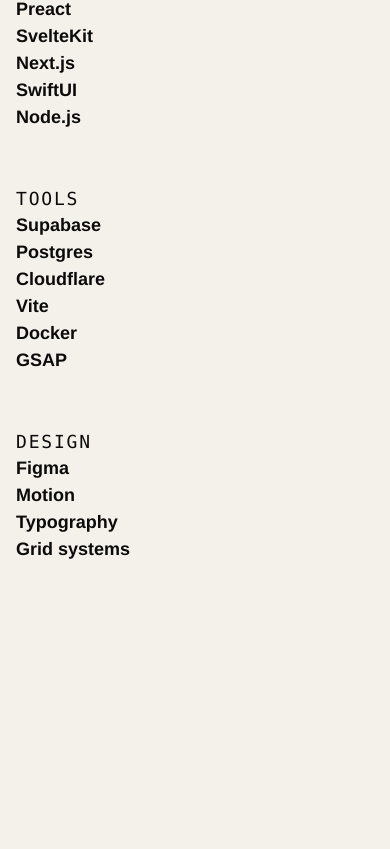
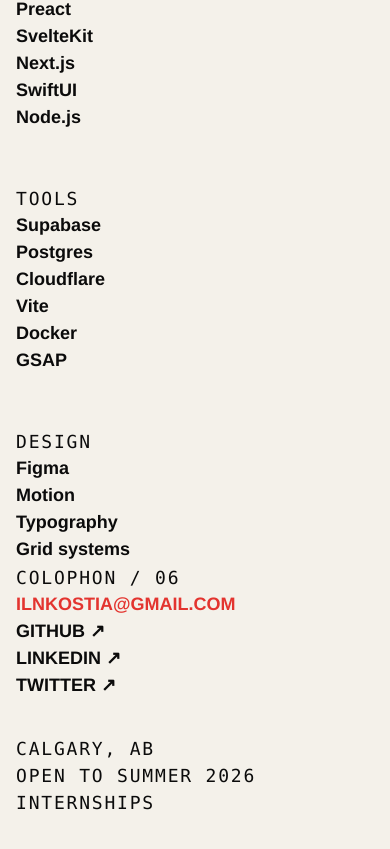
Before and after one commit to Kostia06/Portfolio, a Preact app: page / in a window 390 px wide. Shown: the part 5630-6479 px from the top of the page. Before the commit the page ends 6194 px from the top, so only its background shows below. Built offline with nearby package versions, Linux system fonts and the light colour scheme.

Commit message:
add Colophon with hard-snap arrival and typewriter footer

```diff
--- a/src/app.tsx
+++ b/src/app.tsx
@@ -9,6 +9,7 @@
 import { About } from './components/sections/About'
 import { Work } from './components/sections/Work'
 import { Capabilities } from './components/sections/Capabilities'
+import { Colophon } from './components/sections/Colophon'
 
 export function App() {
   useEffect(() => {
@@ -31,6 +32,7 @@
         <Rule />
         <Capabilities />
         <Rule />
+        <Colophon />
       </main>
     </>
   )
--- /dev/null
+++ b/src/components/sections/Colophon.tsx
@@ -0,0 +1,135 @@
+import { useEffect, useRef } from 'preact/hooks'
+import { gsap, ScrollTrigger } from '../../lib/scroll'
+import { colophon } from '../../data/colophon'
+
+export function Colophon() {
+  const emailRef = useRef<HTMLAnchorElement>(null)
+  const footerRef = useRef<HTMLDivElement>(null)
+
+  useEffect(() => {
+    const email = emailRef.current
+    const footer = footerRef.current
+    if (!email || !footer) return
+
+    gsap.set(email, { scale: 0.3, opacity: 0 })
+
+    const st = ScrollTrigger.create({
+      trigger: email,
+      start: 'top 80%',
+      onEnter: () => {
+        const tl = gsap.timeline()
+        tl.set(email, { opacity: 1, scale: 0.3 })
+          .set(email, { scale: 0.7 }, 0.08)
+          .set(email, { scale: 1 }, 0.16)
+      },
+    })
+
+    const text = footer.textContent ?? ''
+    footer.textContent = ''
+    for (const c of text) {
+      const s = document.createElement('span')
+      s.textContent = c
+      s.style.opacity = '0'
+      footer.appendChild(s)
+    }
+    const charSpans = footer.querySelectorAll<HTMLElement>('span')
+    const st2 = ScrollTrigger.create({
+      trigger: footer,
+      start: 'top 90%',
+      onEnter: () => {
+        gsap.to(charSpans, {
+          opacity: 1,
+          duration: 0.001,
+          ease: 'steps(1)',
+          stagger: 0.025,
+        })
+      },
+    })
+
+    return () => {
+      st.kill()
+      st2.kill()
+    }
+  }, [])
+
+  return (
+    <section
+      data-section="06"
+      data-section-name="COLOPHON"
+      class="container py-24 md:py-40"
+    >
+      <div
+        class="mb-12"
+        style={{
+          fontFamily: 'var(--font-mono)',
+          fontSize: 'var(--text-meta)',
+          letterSpacing: '0.1em',
+          color: 'var(--color-mute)',
+        }}
+      >
+        COLOPHON / 06
+      </div>
+
+      <a
+        ref={emailRef}
+        href={`mailto:${colophon.email}`}
+        class="block font-black uppercase mb-16 transition-transform"
+        style={{
+          fontSize: 'var(--text-display-2)',
+          letterSpacing: 'var(--tracking-display-tight)',
+          lineHeight: 'var(--leading-display)',
+          color: 'var(--color-red)',
+          transformOrigin: 'left center',
+          wordBreak: 'break-all',
+        }}
+      >
+        {colophon.email}
+      </a>
+
+      <div class="grid grid-cols-1 md:grid-cols-2 gap-8 mb-16">
+        <ul class="space-y-2">
+          {colophon.socials.map((s) => (
+            <li>
+              <a
+                href={s.href}
+                target="_blank"
+                rel="noreferrer"
+                class="uppercase"
+                style={{
+                  fontSize: 'var(--text-body-lg)',
+                  fontWeight: 700,
+                  letterSpacing: 'var(--tracking-display-mid)',
+                }}
+              >
+                {s.label} ↗
+              </a>
+            </li>
+          ))}
+        </ul>
+        <div
+          style={{
+            fontFamily: 'var(--font-mono)',
+            fontSize: 'var(--text-meta)',
+            letterSpacing: '0.1em',
+            color: 'var(--color-mute)',
+          }}
+        >
+          <div>{colophon.location}</div>
+          <div>{colophon.available}</div>
+        </div>
+      </div>
+
+      <div
+        ref={footerRef}
+        style={{
+          fontFamily: 'var(--font-mono)',
+          fontSize: 'var(--text-meta)',
+          letterSpacing: '0.1em',
+          color: 'var(--color-mute)',
+        }}
+      >
+        {colophon.credits}
+      </div>
+    </section>
+  )
+}
```
